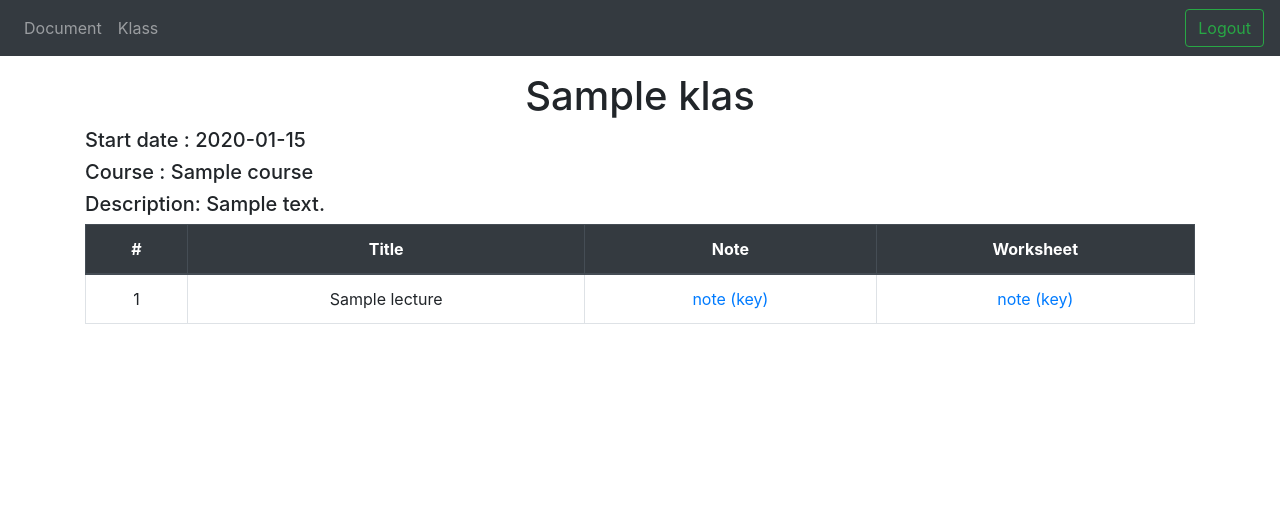
After one commit to zipu/webapp, a Django app: template maths/templates/klassdetail.html in a window 1280 px wide. The commit adds this page. Shown: the top 523 px of the page. Run offline with Django 3.2, Linux system fonts and the light colour scheme; the template is opened without the code that fills it: most values are stand-ins (such as "Sample title", 1, 10 or a date in 2020); some libraries are stand-ins or nearby versions.

Commit message:
Maths app dev completed (ver 1)

```diff
--- a/maths/models.py
+++ b/maths/models.py
@@ -96,6 +96,7 @@ class Document(models.Model):
 class Lecture(models.Model):
     """ This class represents the lectrues on each course """
     name = models.CharField(max_length=255)
+    course = models.CharField(max_length=16, choices=COURSES)
     lecture_note = models.ManyToManyField(Document, related_name='lecture_note', blank=True)
     worksheet = models.ManyToManyField(Document, related_name='worksheet', blank=True)
 
@@ -108,7 +109,7 @@ class Klass(models.Model):
     name = models.CharField(max_length=255)
     pub_date = models.DateField()
     course = models.CharField(max_length=16, choices=COURSES)
-    lecture = models.ManyToManyField(Lecture)
+    lecture = models.ManyToManyField(Lecture, blank=True)
     status = models.BooleanField(default=True)
     note = models.TextField(max_length=256, blank=True)
 
--- a/maths/static/js/maths.js
+++ b/maths/static/js/maths.js
@@ -45,14 +45,22 @@ $.ajaxSetup({
     }
 });
 // 여기서 부터 Main
+function doajax(action,e){
+    console.log(action);
+    console.log(e)
+    switch(action){
+        case 'closelecture':
+            console.log('test')
+    }
+}
+
 $(document).ready(function () {
 
     //문서 테이블 세팅
     $('#data-table').DataTable({
         dom: '<"wrapper"frtip>',
-        //"ordering": false,
-        //bSort : false,
-        "order": [[ 0, "desc" ]],
+        ordering: false,
+        //"order": [[ 0, "desc" ]],
         language: {
             "search": '<i class="fa fa-search" aria-hidden="true"></i>',
             "searchPlaceholder": "Search"
@@ -66,6 +74,8 @@ $(document).ready(function () {
             }
         ]
     });
+
+
     //Upload key file to the doc obj('ver2')
     $(".key-icon").click(function(en){
         //append hidden file upload input
@@ -160,4 +170,81 @@ $(document).ready(function () {
             },
         })
     })
+
+
+    /* Here goes klass here */
+    //delete the lecture object
+    $(".delete-lec").click(function () {
+        var val = confirm("Are you sure to delete ?")
+        if (val == true) {
+            var pk = $(this).parents('tr').attr('id');
+            var dom = $(this).parents('tr');
+            $.ajax({
+                type: "GET",
+                url: window.location.pathname,
+                data: {
+                    'lecture_id': pk,
+                    'action': 'delete'
+                },
+                success: function (response) {
+                    if (response.success == true) {
+                        dom.remove();
+                        window.location.reload();
+                        console.info('The lecture successfully removed')
+
+                    } else {
+                        alert("Could not delete the object")
+                    }
+                },
+            })
+        }
+    })
+
+    //close the klass
+    $("#close-btn").click(function () {
+        var val = confirm("Are you sure to close ?")
+        if (val == true) {
+            $.ajax({
+                type: "GET",
+                url: window.location.pathname,
+                data: {
+                    //'klass_id': $('.klassdetail').attr('pk'),
+                    'action': 'close'
+                },
+                success: function (response) {
+                    if (response.success == true) {
+                        window.location.reload();
+                        console.info('The klass closed')
+                    } else {
+                        alert("Could not close the klass")
+                    }
+                },
+            })
+        }
+    })
+
+    //add new lecture
+    $(".new-lecture").click(function () {
+        var obj = $(this);
+        var lecture_id = obj.parents('tr').attr('id');
+        $.ajax({
+                type: "GET",
+                url: window.location.pathname,
+                data: {
+                    //'klass_id': $('.klassdetail').attr('pk'),
+                    'action': 'add_lecture',
+                    'lecture_id': lecture_id
+                },
+                success: function (response) {
+                    if (response.success == true) {
+                        console.info('The klass closed')
+                        obj.replaceWith("<i class='fas fa-check text-success'></i>")
+                    } else {
+                        alert("Could not close the klass")
+                    }
+                },
+        })
+    })
+
+
 });
--- a/maths/templates/document.html
+++ b/maths/templates/document.html
@@ -20,7 +20,7 @@
         {% for document in documents  %}
         <tr id="{{document.id}}">
             <td class='reputation' style='cursor:pointer;'>{{document.reputation}}</td>
-            <td style="text-align: left" class='doc-title'> {{document.title}} </td>
+            <td style="text-align: left;" class='doc-title'> {{document.title}} </td>
             <td style="text-align: left; font-size:90%;"> {{document.topic.all | join:" / " }} </td>
             <td> {{ document.course }} </td>
             <td> {{document.category}} </td>
@@ -30,7 +30,7 @@
                  {% if document.key %}<a href='{{MEDIA_URL}}{{document.key}}' target='_blank'><i class="fas fa-download"></i></a>
                  {% else %} <i class="fas fa-plus key-icon" style="cursor:pointer"></i>
                  {% endif %}</td>
-            <td><i class="far fa-trash-alt delete-doc" style='cursor: pointer;'></i></a></td>
+            <td><i class="far fa-trash-alt delete-doc" style='cursor: pointer;'></i></td>
         </tr>
         {% endfor %}
         </tbody>
--- /dev/null
+++ b/maths/templates/klassdetail.html
@@ -0,0 +1,96 @@
+{% extends "base_generic.html"%}
+
+{% block maths %}
+<div class="klassdetail" pk='{{klass.id}}'>
+    <h1 style="text-align:center;">{{ klass.name }}</h1>
+    <h5> Start date : {{klass.pub_date | date:'Y-m-d'}}</h5>
+    <h5> Course : {{klass.course}}</h5>
+    {% if klass.note %}
+    <h5> Description: <span>{{ klass.note }}</span> </h5>
+    {% endif %}
+    <div class="lecture">
+        <table class="table table-hover table-bordered" style="text-align: center">
+            <thead class="thead-dark">
+                <tr>
+                    <th>#</th>
+                    <th>Title</th>
+                    <th>Note</th>
+                    <th>Worksheet</th>
+                    {% if klass.status %}
+                    <th></th>
+                    {% endif %}
+                </tr>
+            </thead>
+            <tbody>
+                {% for lecture in selected_lectures  %}
+                <tr id="{{lecture.id}}">
+                    <td > {{ forloop.counter }}  </td>
+                    <td > {{ lecture.name }}  </td>
+                    <td>{% for note in lecture.lecture_note.all %}
+                        <a href= '{{MEDIA_URL}}{{note.file}}'>note </a>
+                          {% if note.key %}<a href= "{{MEDIA_URL}}{{note.key}}">(key)  </a>{% endif %}
+                        {% endfor %}
+                    </td>
+                    <td>{% for wc in lecture.worksheet.all %}
+                              {% if wc.file %}<a href= '{{MEDIA_URL}}{{wc.file}}'>note </a>{% endif %}
+                              {% if wc.key %}<a href= "{{MEDIA_URL}}{{wc.key}}">(key)  </a>{% endif %}
+                            {% endfor %}
+                        </td>
+                    {% if klass.status %}
+                    <td><i class="far fa-trash-alt delete-lec doajax" style='cursor: pointer;'></i></td>
+                    {% endif %}
+                </tr>
+                {% endfor %}
+            </tbody>
+        </table>
+        {% if klass.status %}
+        <div style="float:right;">
+            <button class="btn btn-dark" data-toggle="modal" data-target="#new-lecture">add</button>
+            <button class="btn btn-dark" id="close-btn">close</button>
+        </div>
+        {% endif %}
+    </div>
+    <!-- Modal window for adding new lecture-->
+    <div id="new-lecture" class="modal" tabindex="-1" role="dialog">
+        <div class="modal-dialog" role="document">
+          <div class="modal-content">
+            <div class="modal-header">
+              <h5 class="modal-title">Add New Lecture</h5>
+              <button type="button" class="close" data-dismiss="modal" aria-label="Close">
+                <span aria-hidden="true">&times;</span>
+              </button>
+            </div>
+            <div class="modal-body">
+                <table id="data-table" class="table table-striped table-bordered" style="text-align: center">
+                    <thead class="thead-dark">
+                        <tr>
+                            <th>Title</th>
+                            <th>Course</th>
+                            <th></th>
+                        </tr>
+                    </thead>
+                    <tbody>
+                    {% for lecture in lectures  %}
+                    <tr id="{{lecture.id}}">
+                        <td style="text-align: left;" class='doc-title'> {{lecture.name}} </td>
+                        <td> {{lecture.course }} </td>
+                        <td>
+                            {% if lecture in selected_lectures %}
+                            <i class="fas fa-check text-success"></i>
+                            {% else %}
+                            <i class="fas fa-plus new-lecture"></i>
+                            {% endif %}
+                        </td>
+                    </tr>
+                    {% endfor %}
+                    </tbody>
+            </table>
+            </div>
+            <div class="modal-footer">
+              <button type="button" onclick='window.location.reload();' class="btn btn-secondary" data-dismiss="modal">Close</button>
+            </div>
+          </div>
+        </div>
+      </div>
+</div>
+{% endblock maths%}
--- a/maths/urls.py
+++ b/maths/urls.py
@@ -1,11 +1,12 @@
 from django.urls import path, include
 from django.contrib import admin
 from django.views.generic import RedirectView
-from .views import DocumentView, KlassView
+from .views import DocumentView, KlassView, KlassDetailView
 
 
 urlpatterns = [
     path('', RedirectView.as_view(url='document', permanent=False)),
     path('document/', DocumentView.as_view(), name='document'),
-    path('klass/', KlassView.as_view(), name='klass')
+    path('klass/', KlassView.as_view(), name='klass'),
+    path('klass/<int:pk>', KlassDetailView.as_view(), name='klassdetail')
 ]
--- a/webapp/settings.py
+++ b/webapp/settings.py
@@ -151,7 +151,7 @@ else:
         'default': {
             'ENGINE': 'django.db.backends.mysql',
             'HOST': '127.0.0.1',
-            'PORT': '3307', #local: 3306, remote: 3307
+            'PORT': '3306', #local: 3306, remote: 3307
             'NAME': 'webapp',
             'USER': get_secret('DB_USERNAME'),
             'PASSWORD': get_secret('DB_PASSWORD'),
@@ -159,7 +159,7 @@ else:
         'maths' :{
             'ENGINE': 'django.db.backends.mysql',
             'HOST': '127.0.0.1',
-            'PORT': '3307',#local: 3306, remote: 3307
+            'PORT': '3306',#local: 3306, remote: 3307
             'NAME': 'maths',
             'USER': get_secret('DB_USERNAME'),
             'PASSWORD': get_secret('DB_PASSWORD'),
@@ -230,4 +230,4 @@ LOGIN_REDIRECT_URL = 'index'
 LOGOUT_REDIRECT_URL = 'index'
 
 #version
-MATH_APP_VERSION = '1.22'
+MATH_APP_VERSION = '1.23'
```
Also changed, not shown: maths/views.py (+48 -3 lines), static/js/maths.js (+90 -3 lines), maths/migrations/0016_auto_20190105_1608.py (added), maths/migrations/0017_auto_20190105_1654.py (added).
